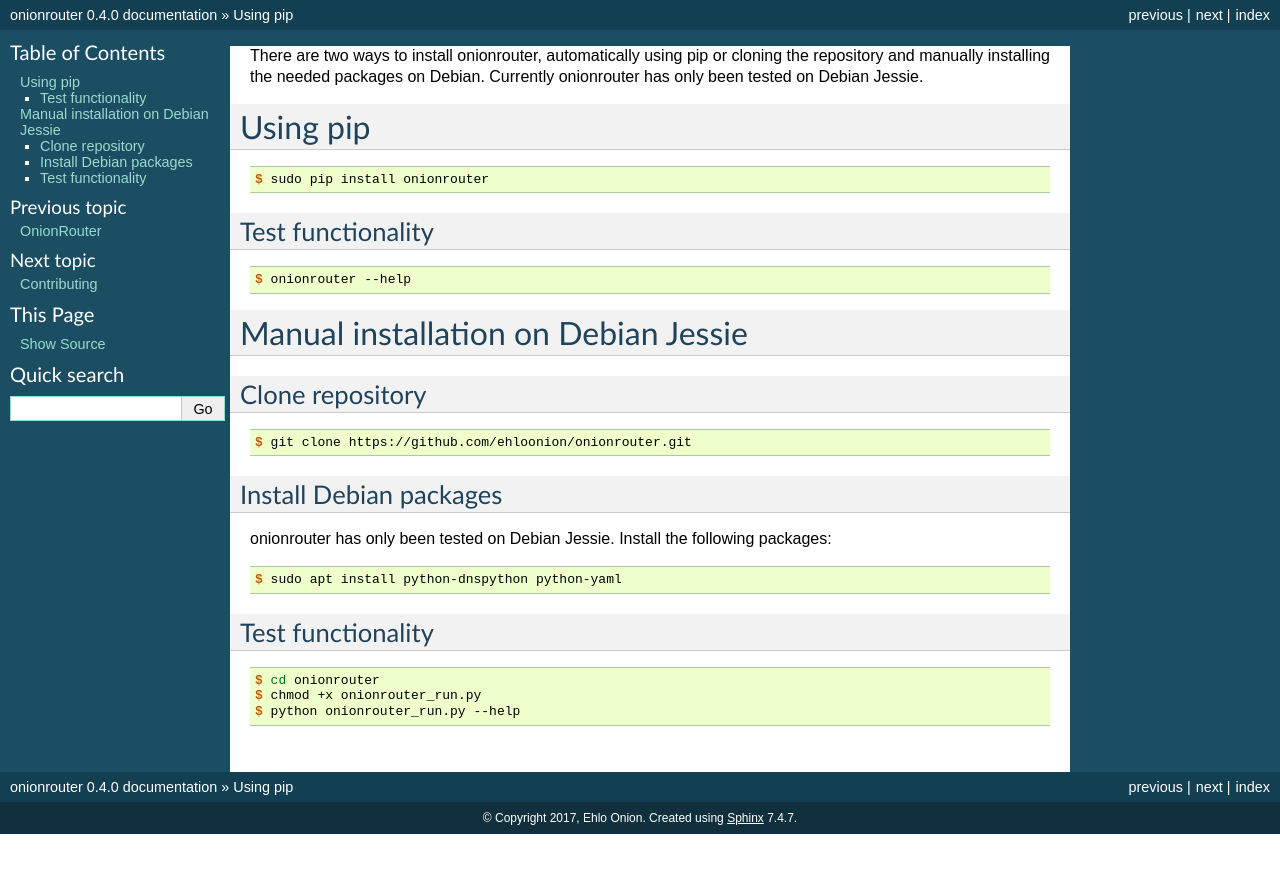
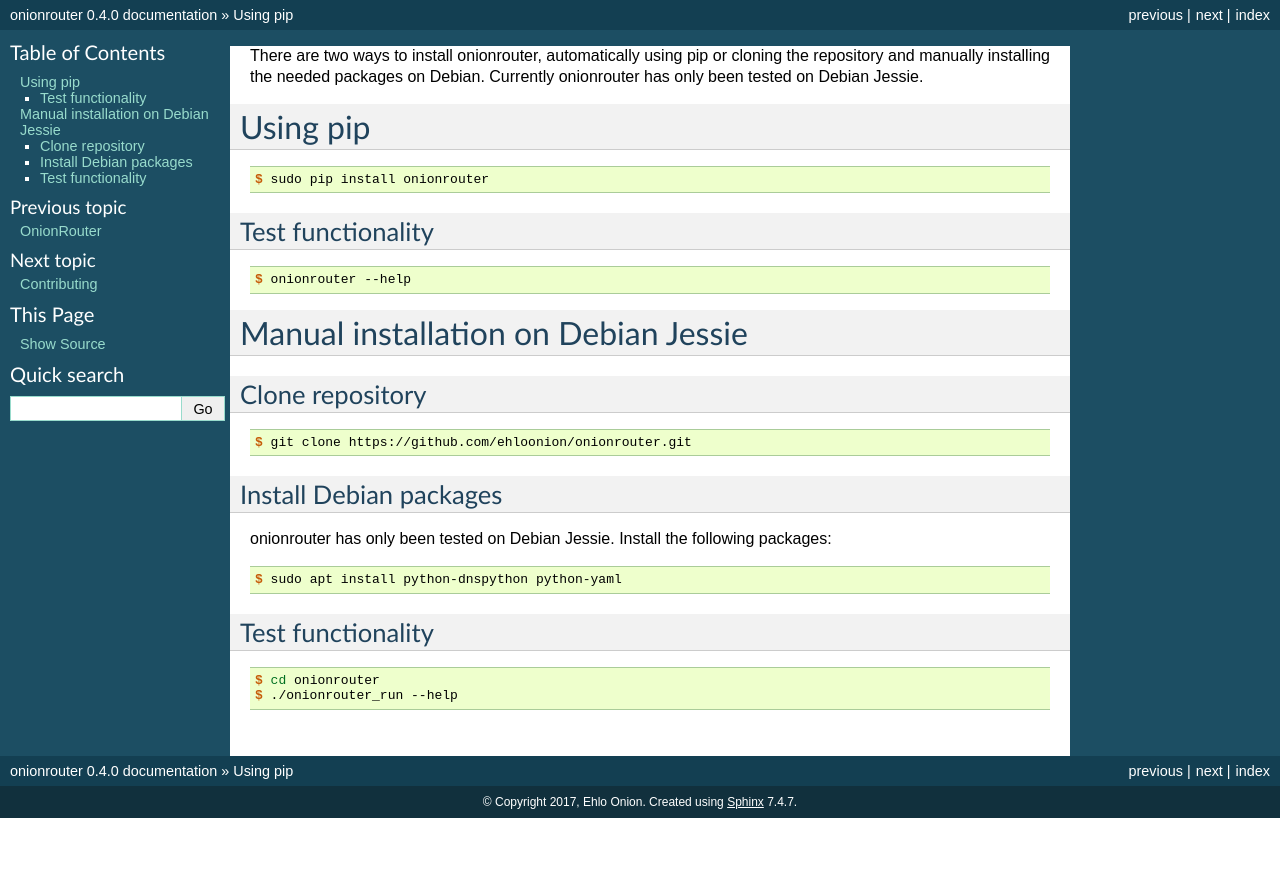
Before and after one commit to ehloonion/onionrouter, a Sphinx documentation site: the page built from docs/installation.rst, in a window 1280 px wide. Shown: the top 873 px of the page. Built offline with Sphinx 7.4.7, drawn with Linux system fonts in a browser that asks for light colours; pages that are not in the unit, such as notebooks, are missing from menus.

Commit message:
Rename onionrouter_run.py to onionrouter_run and make it executable

```diff
--- a/README.rst
+++ b/README.rst
@@ -76,8 +76,7 @@
 .. code-block:: console
 
    $ cd onionrouter
-   $ chmod +x onionrouter_run.py
-   $ python onionrouter_run.py --help
+   $ ./onionrouter_run --help
 
 Configuration and other options
 -------------------------------
@@ -115,4 +114,4 @@
 
 .. code-block:: console
 
-   $ python onionrouter_run.py --config /srv/onionrouter/onionrouter/configs/onionrouter.ini --mappings /srv/onionrouter/onionrouter/configs/map.yml -p 23002 --debug
+   $ ./onionrouter_run --config /srv/onionrouter/onionrouter/configs/onionrouter.ini --mappings /srv/onionrouter/onionrouter/configs/map.yml -p 23002 --debug
--- a/docs/installation.rst
+++ b/docs/installation.rst
@@ -36,8 +36,7 @@
 .. code-block:: console
 
    $ cd onionrouter
-   $ chmod +x onionrouter_run.py
-   $ python onionrouter_run.py --help
+   $ ./onionrouter_run --help
 
 
 .. _Github repo: https://github.com/ehloonion/onionrouter
```
Also changed, not shown: 3 other files.
